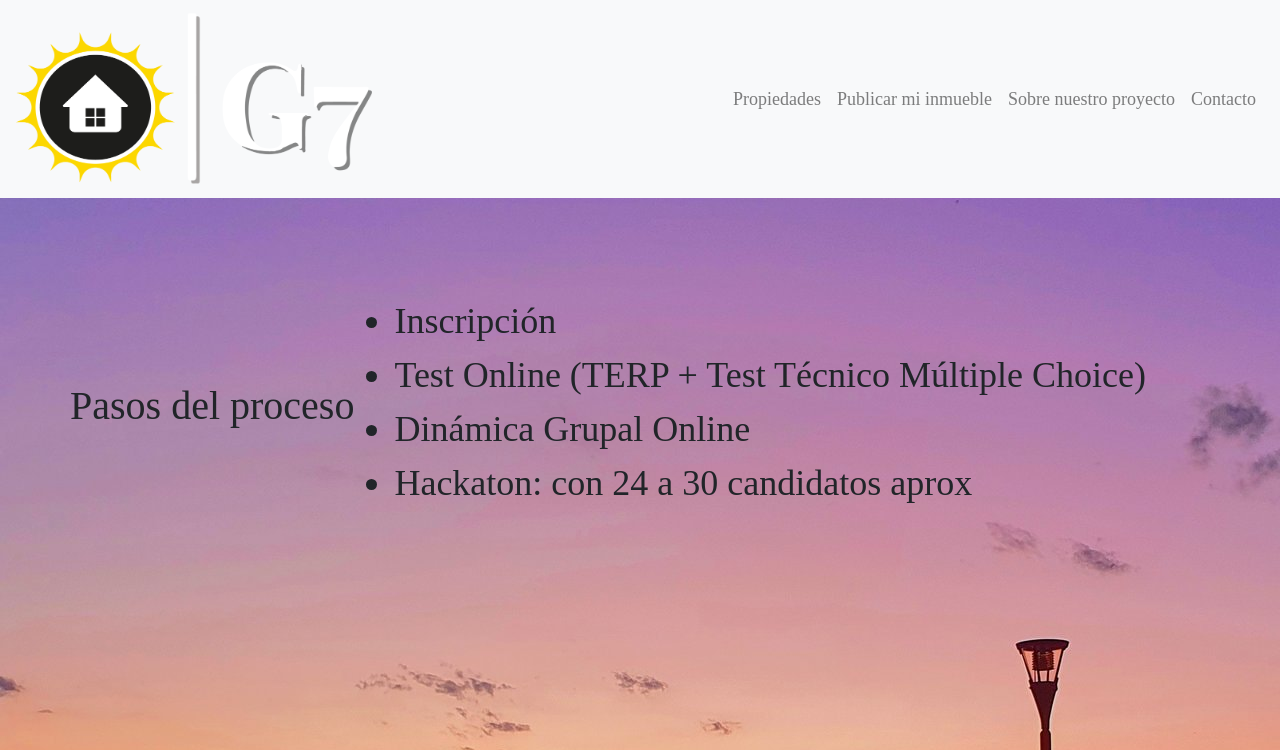
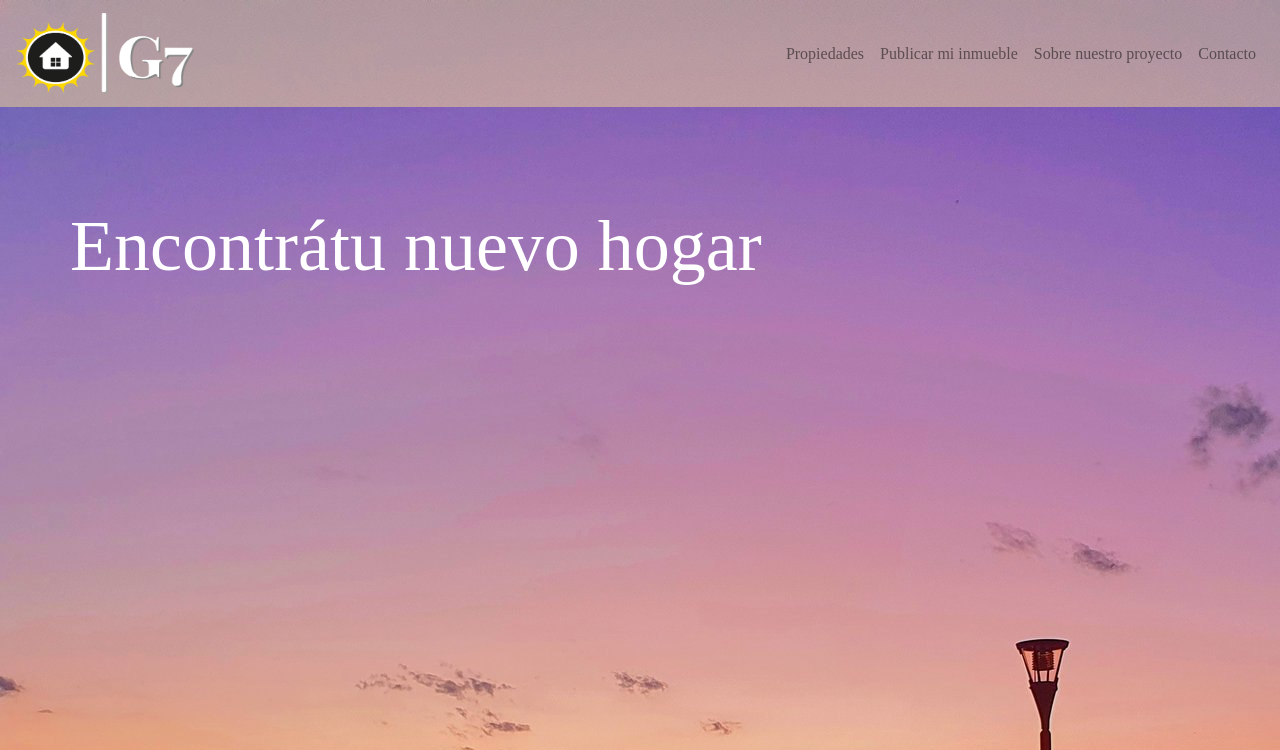
Before and after one commit to car0s0ad/proyecto-final, a PHP site: page / in a window 1280 px wide. Shown: the top 750 px of the page. Run offline with PHP 8.4, Linux system fonts and the light colour scheme; some web fonts are replaced.

Commit message:
opacidad barra de navegación

```diff
--- a/estilos.css
+++ b/estilos.css
@@ -5,13 +5,16 @@
 
 body{
     font-family: Mukta;
-    background-image: url('RECURSOS/FONDOS/foto3.jpg');
+    background-image: url('./RECURSOS/FONDOS/foto3.jpg');
 }
 
+h1{
+    font-size: 72px;
+    color: white;
+}
+.navbar-custom {
+    background-color:rgba(249, 220, 144, 0.5);
 
-header{
-    font-size: 18px;
-}
 
 section{
     font-size: 36px;
--- a/includes/header.php
+++ b/includes/header.php
@@ -10,12 +10,11 @@
         <link rel="stylesheet" href="estilos.css">
     </head>
     <header>
-    <nav class="navbar navbar-expand-lg navbar-light bg-light">
-  <a> <img class="navbar-brand" src=./recursos/logo.png width=356,8 height=182,8 alt="logo"> </a>
+    <nav class="navbar navbar-expand-lg navbar-light navbar-custom">
+  <a> <img class="navbar-brand" src=./recursos/logo.png width=178,4 height=91,4 alt="logo"> </a>
   <button class="navbar-toggler" type="button" data-toggle="collapse" data-target="#navbarSupportedContent" aria-controls="navbarSupportedContent" aria-expanded="false" aria-label="Toggle navigation">
     <span class="navbar-toggler-icon"></span>
   </button>
-
   <div class="collapse navbar-collapse" id="navbarSupportedContent">
     <ul class="navbar-nav ml-auto">
       <li class="nav-item">
--- a/index.php
+++ b/index.php
@@ -12,18 +12,12 @@
           </section>
 
 
-
-
          <section class="col- py-5">
             <div class="container-fluid container-md py-5">
                <div class="row align-items-center">
-                <h1>Pasos del proceso</h1>
-                <ul>
-                    <li>Inscripción</li>
-                    <li>Test Online (TERP + Test Técnico Múltiple Choice)</li>
-                    <li>Dinámica Grupal Online</li>
-                    <li>Hackaton: con 24 a 30 candidatos aprox</li>
-                </ul>
+                <h1>Encontrá</h1> <br>
+                <br><h1>tu nuevo hogar</h1>
+
             </div>
         </section>
     </body>
```
